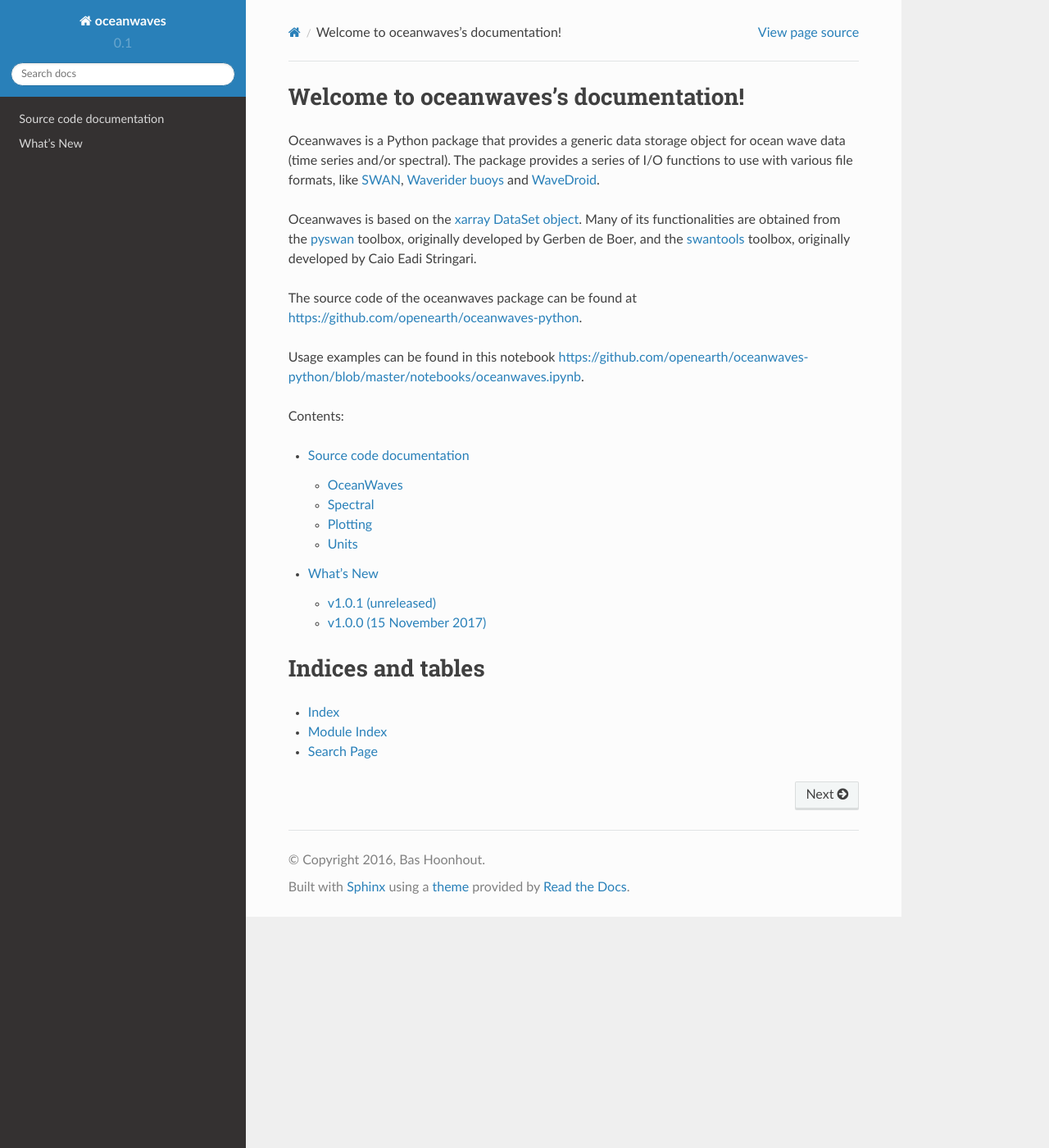
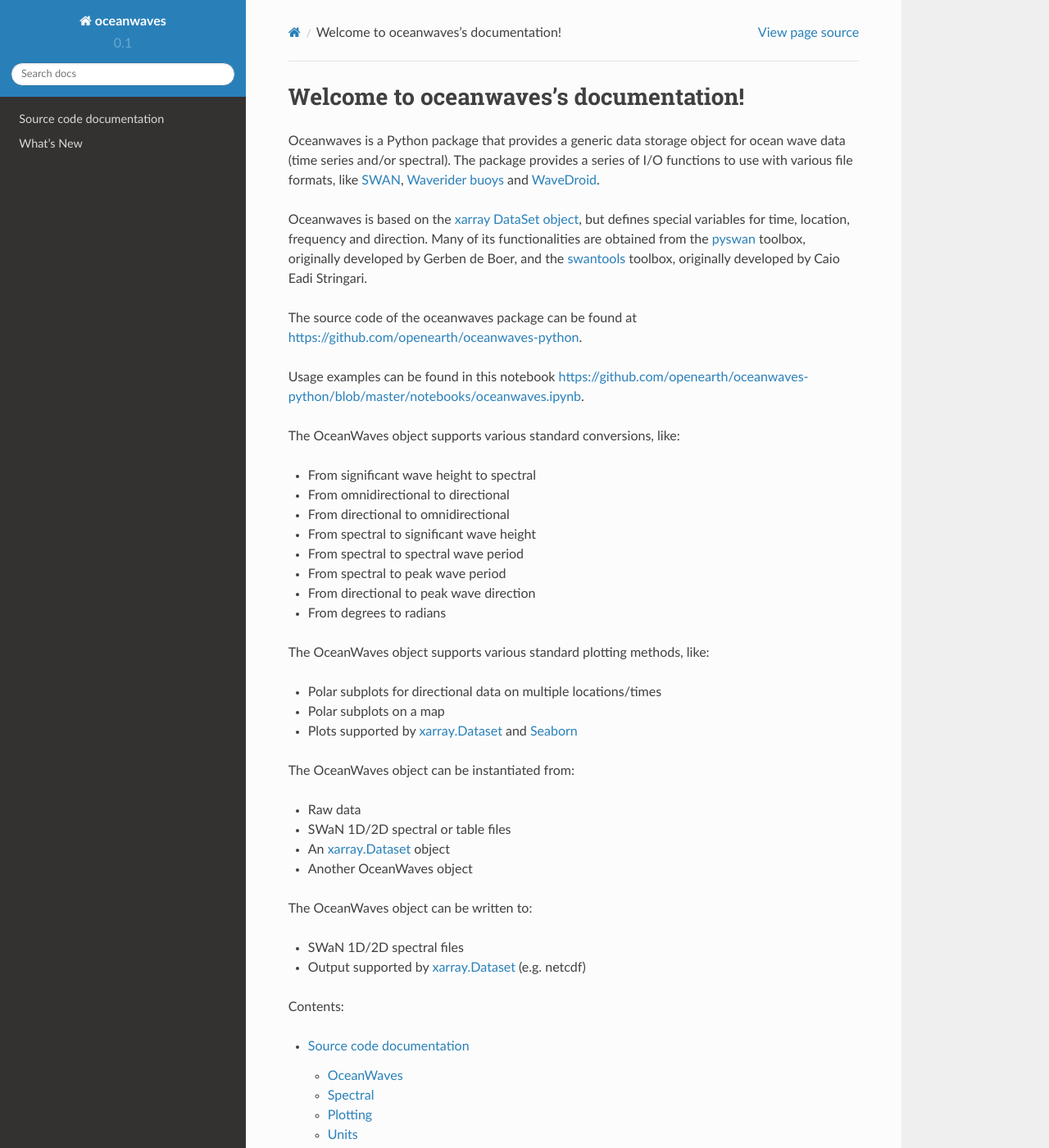
Before and after one commit to openearth/oceanwaves-python, a Sphinx documentation site: the page built from docs/index.rst, in a window 1280 px wide and 1400 px high. Shown: the whole window at 82% size. Built offline with Sphinx 7.4.7 and the Read the Docs theme 2.0.0, drawn with Linux system fonts in a browser that asks for light colours.

Commit message:
Added functionalities to docs main page

```diff
--- a/docs/index.rst
+++ b/docs/index.rst
@@ -13,9 +13,11 @@ like `SWAN <http://swanmodel.sourceforge.net>`_, `Waverider buoys
 <http://datawell.nl>`_ and `WaveDroid <http://www.wavedroid.net>`_.
 
 Oceanwaves is based on the `xarray DataSet object
-<https://pypi.python.org/pypi/xarray>`_. Many of its functionalities
-are obtained from the `pyswan <https://github.com/openearth/pyswan>`_
-toolbox, originally developed by Gerben de Boer, and the `swantools
+<https://pypi.python.org/pypi/xarray>`_, but defines special variables
+for time, location, frequency and direction. Many of its
+functionalities are obtained from the `pyswan
+<https://github.com/openearth/pyswan>`_ toolbox, originally developed
+by Gerben de Boer, and the `swantools
 <https://pypi.python.org/pypi/swantools/>`_ toolbox, originally
 developed by Caio Eadi Stringari.
 
@@ -24,6 +26,41 @@ The source code of the oceanwaves package can be found at
 
 Usage examples can be found in this notebook
 `<https://github.com/openearth/oceanwaves-python/blob/master/notebooks/oceanwaves.ipynb>`_.
+
+The OceanWaves object supports various standard conversions, like:
+
+* From significant wave height to spectral
+* From omnidirectional to directional
+* From directional to omnidirectional
+* From spectral to significant wave height
+* From spectral to spectral wave period
+* From spectral to peak wave period
+* From directional to peak wave direction
+* From degrees to radians
+
+The OceanWaves object supports various standard plotting methods, like:
+
+* Polar subplots for directional data on multiple locations/times
+* Polar subplots on a map
+* Plots supported by `xarray.Dataset
+  <http://xarray.pydata.org/en/stable/generated/xarray.Dataset.html>`_
+  and `Seaborn <http://seaborn.pydata.org>`_
+
+The OceanWaves object can be instantiated from:
+
+* Raw data
+* SWaN 1D/2D spectral or table files
+* An `xarray.Dataset
+  <http://xarray.pydata.org/en/stable/generated/xarray.Dataset.html>`_
+  object
+* Another OceanWaves object
+
+The OceanWaves object can be written to:
+
+* SWaN 1D/2D spectral files
+* Output supported by `xarray.Dataset
+  <http://xarray.pydata.org/en/stable/generated/xarray.Dataset.html>`_
+  (e.g. netcdf)
 
 Contents:
 
```
